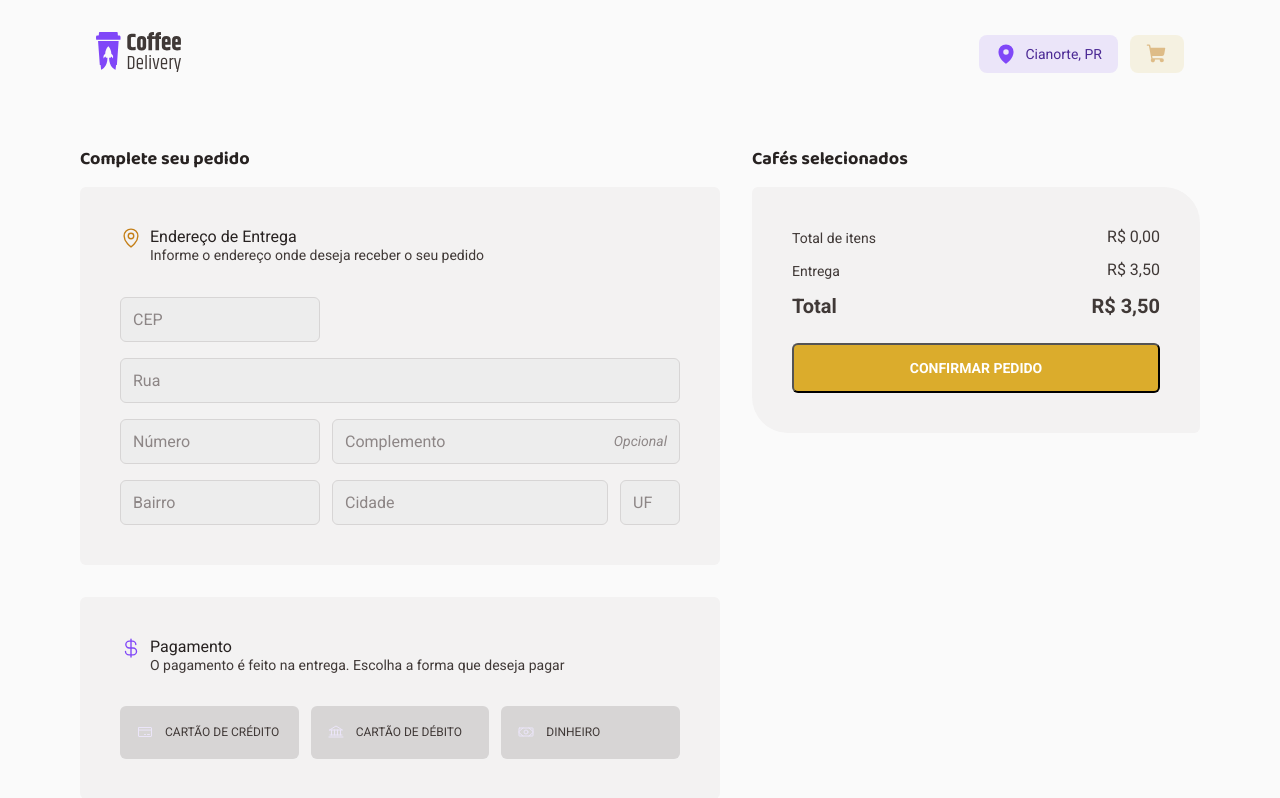
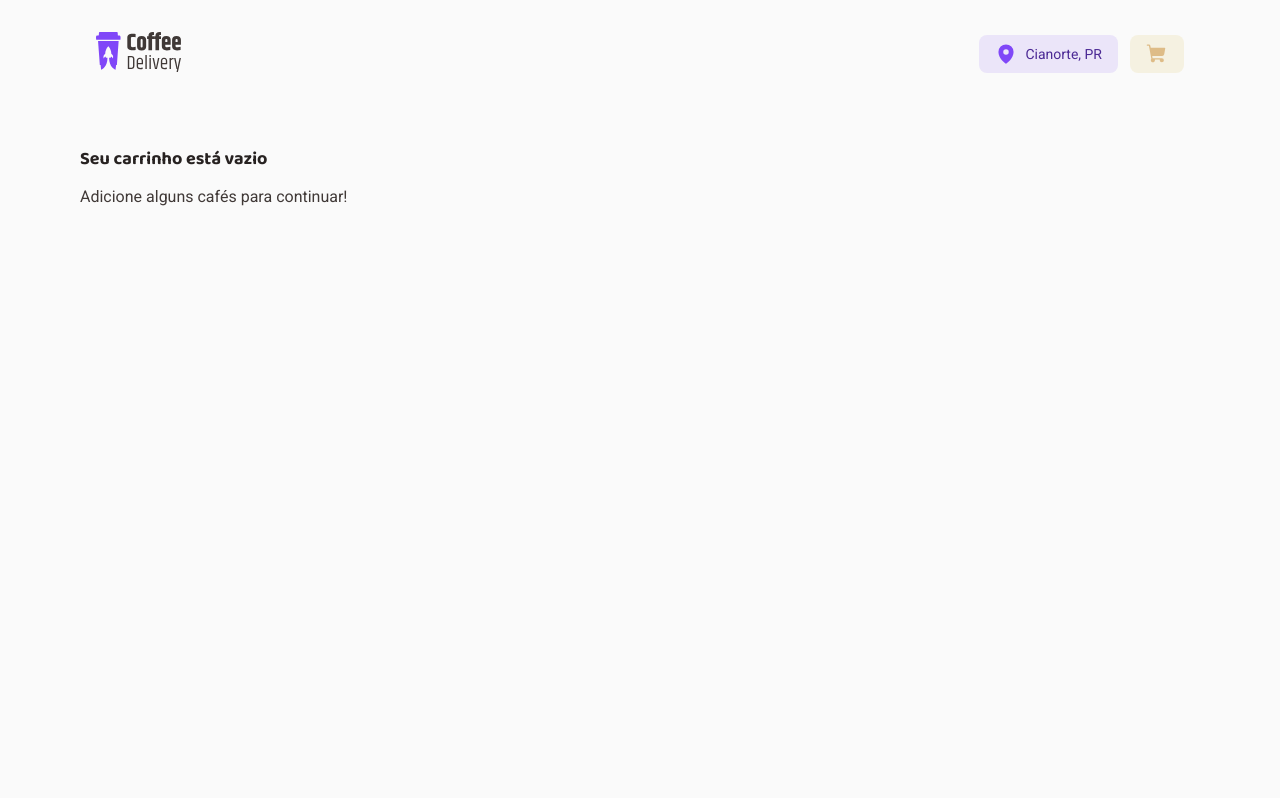
Before and after one commit to tamires-galvao/coffeeDelivery, a React (Vite) app: page /cart in a window 1280 px wide. Shown: the top 798 px of the page. Built offline with nearby package versions, Linux system fonts and the light colour scheme.

Commit message:
Melhorando Cart de pagamento

```diff
--- a/src/components/Card/index.tsx
+++ b/src/components/Card/index.tsx
@@ -32,7 +32,7 @@ export function ProductCard({ coffee }: ProductCardProps) {
   const [isItemAdded, setIsItemAdded] = useState(false);
   const { addItem, getItemQuantity } = useCart();
 
-  const currentQuantity = getItemQuantity(coffee.id); // Função fictícia para buscar quantidade no carrinho
+  const currentQuantity = getItemQuantity(coffee.id);
 
   const incrementQuantity = useCallback(() => {
     setQuantity((state) => state + 1);
--- a/src/pages/Cart/index.tsx
+++ b/src/pages/Cart/index.tsx
@@ -1,7 +1,7 @@
-import { Fragment } from 'react'
-import { SubmitHandler, useForm } from 'react-hook-form'
-import { z } from 'zod'
-import { zodResolver } from '@hookform/resolvers/zod'
+import { Fragment, useMemo, useState } from 'react';
+import { FieldErrors, SubmitHandler, useForm, UseFormRegister } from 'react-hook-form';
+import { z } from 'zod';
+import { zodResolver } from '@hookform/resolvers/zod';
 import {
   Bank,
   CreditCard,
@@ -9,13 +9,13 @@ import {
   MapPin,
   Money,
   Trash,
-} from 'phosphor-react'
+} from 'phosphor-react';
 
-import { coffees } from '../../../data_coffee_list.json'
-import { useCart } from '../../hooks/useCart'
-import { QuantityInput } from '../../components/Form/QuantityInput'
-import { TextInput } from '../../components/Form/TextInput'
-import { Radio } from '../../components/Form/Radio'
+import { coffees as coffeeList } from '../../../data_coffee_list.json'; // Renomeado para evitar conflito
+import { useCart } from '../../hooks/useCart';
+import { QuantityInput } from '../../components/Form/QuantityInput';
+import { TextInput } from '../../components/Form/TextInput';
+import { Radio } from '../../components/Form/Radio';
 import {
   AddressContainer,
   AddressForm,
@@ -31,133 +31,87 @@ import {
   PaymentErrorMessage,
   PaymentHeading,
   PaymentOptions,
-} from './styles'
+} from './styles';
+
+// Tipagem explícita para os cafés
+interface CoffeeItem {
+  id: string;
+  name: string;
+  price: number;
+  image: string;
+}
+
+// Schema de validação ajustado
+const newOrder = z.object({
+  cep: z.string().regex(/^\d{5}-?\d{3}$/, 'Informe um CEP válido (ex.: 12345-678)'),
+  street: z.string().min(1, 'Informe a rua'),
+  number: z.string().min(1, 'Informe o número'),
+  fullAddress: z.string().optional(),
+  neighborhood: z.string().min(1, 'Informe o bairro'),
+  city: z.string().min(1, 'Informe a cidade'),
+  state: z.string().length(2, 'Informe a UF com 2 caracteres'),
+  paymentMethod: z.enum(['credit', 'debit', 'cash'], {
+    invalid_type_error: 'Selecione uma forma de pagamento',
+  }),
+});
 
 type FormInputs = {
-  cep: number
-  street: string
-  number: string
-  fullAddress: string
-  neighborhood: string
-  city: string
-  state: string
-  paymentMethod: 'credit' | 'debit' | 'cash'
-}
+  cep: string;
+  street: string;
+  number: string;
+  fullAddress?: string;
+  neighborhood: string;
+  city: string;
+  state: string;
+  paymentMethod: 'credit' | 'debit' | 'cash';
+};
+export type OrderInfo = FormInputs;
 
-const newOrder = z.object({
-  cep: z.number({ invalid_type_error: 'Informe o CEP' }),
-  street: z.string().min(1, 'Informe a rua'),
-  number: z.string().min(1, 'Informe o número'),
-  fullAddress: z.string(),
-  neighborhood: z.string().min(1, 'Informe o bairro'),
-  city: z.string().min(1, 'Informe a cidade'),
-  state: z.string().min(1, 'Informe a UF'),
-  paymentMethod: z.enum(['credit', 'debit', 'cash'], {
-    invalid_type_error: 'Informe um método de pagamento',
-  }),
-})
+const shippingPrice = 3.5;
 
-export type OrderInfo = z.infer<typeof newOrder>
+// Utilitário para formatar moeda
+const formatCurrency = (value: number) =>
+  new Intl.NumberFormat('pt-br', {
+    currency: 'BRL',
+    style: 'currency',
+  }).format(value);
 
-const shippingPrice = 3.5
-
-export function Cart() {
-  const {
-    cart,
-    checkout,
-    incrementItemQuantity,
-    decrementItemQuantity,
-    removeItem,
-  } = useCart()
-
-  const coffeesInCart = cart.map((item) => {
-    const coffeeInfo = coffees.find((coffee) => coffee.id === item.id)
-
-    if (!coffeeInfo) {
-      throw new Error('Invalid coffee.')
-    }
-
-    return {
-      ...coffeeInfo,
-      quantity: item.quantity,
-    }
-  })
-
-  const totalItemsPrice = coffeesInCart.reduce((previousValue, currentItem) => {
-    return (previousValue += currentItem.price * currentItem.quantity)
-  }, 0)
-
-  const {
+// Componente separado para o formulário de endereço
+function AddressFormComponent({
   register,
-    handleSubmit,
-    watch,
-    formState: { errors },
-  } = useForm<FormInputs>({
-    resolver: zodResolver(newOrder),
-  })
-
-  const selectedPaymentMethod = watch('paymentMethod')
-
-  function handleItemIncrement(itemId: string) {
-    incrementItemQuantity(itemId)
-  }
-
-  function handleItemDecrement(itemId: string) {
-    decrementItemQuantity(itemId)
-  }
-
-  function handleItemRemove(itemId: string) {
-    removeItem(itemId)
-  }
-
-  const handleOrderCheckout: SubmitHandler<FormInputs> = (data) => {
-    if (cart.length === 0) {
-      return alert('É preciso ter pelo menos um item no carrinho')
-    }
-
-    checkout(data)
-  }
-
+  errors,
+}: {
+  register:  UseFormRegister<FormInputs>; // Pode ser tipado melhor com tipos do react-hook-form
+  errors: FieldErrors<FormInputs>;
+}) {
   return (
-    <Container>
-      <InfoContainer>
-        <h2>Complete seu pedido</h2>
-
-        <form id="order" onSubmit={handleSubmit(handleOrderCheckout)}>
     <AddressContainer>
       <AddressHeading>
         <MapPin size={22} />
-
         <div>
           <span>Endereço de Entrega</span>
-
           <p>Informe o endereço onde deseja receber o seu pedido</p>
         </div>
       </AddressHeading>
-
       <AddressForm>
         <TextInput
           placeholder="CEP"
-                type="number"
           containerProps={{ style: { gridArea: 'cep' } }}
           error={errors.cep}
-                {...register('cep', { valueAsNumber: true })}
+          {...register('cep')}
         />
-
         <TextInput
           placeholder="Rua"
           containerProps={{ style: { gridArea: 'street' } }}
           error={errors.street}
           {...register('street')}
         />
-
         <TextInput
           placeholder="Número"
           containerProps={{ style: { gridArea: 'number' } }}
           error={errors.number}
           {...register('number')}
         />
-
         <TextInput
           placeholder="Complemento"
           optional
@@ -165,21 +119,18 @@ export function Cart() {
           error={errors.fullAddress}
           {...register('fullAddress')}
         />
-
         <TextInput
           placeholder="Bairro"
           containerProps={{ style: { gridArea: 'neighborhood' } }}
           error={errors.neighborhood}
           {...register('neighborhood')}
         />
-
         <TextInput
           placeholder="Cidade"
           containerProps={{ style: { gridArea: 'city' } }}
           error={errors.city}
           {...register('city')}
         />
-
         <TextInput
           placeholder="UF"
           maxLength={2}
@@ -189,56 +140,130 @@ export function Cart() {
         />
       </AddressForm>
     </AddressContainer>
+  );
+}
 
+export function Cart() {
+  const {
+    cart,
+    checkout,
+    incrementItemQuantity,
+    decrementItemQuantity,
+    removeItem,
+  } = useCart();
+  const [isSubmitting, setIsSubmitting] = useState(false);
+
+  const {
+    register,
+    handleSubmit,
+    watch,
+    formState: { errors },
+  } = useForm<FormInputs>({
+    resolver: zodResolver(newOrder),
+  });
+
+  const selectedPaymentMethod = watch('paymentMethod');
+
+  // Memoização para melhorar performance
+  const coffeesInCart = useMemo(() => {
+    return cart
+      .map((item) => {
+        const coffeeInfo = coffeeList.find((coffee) => coffee.id === item.id);
+        if (!coffeeInfo) return null;
+        return { ...coffeeInfo, quantity: item.quantity };
+      })
+      .filter(Boolean) as (CoffeeItem & { quantity: number })[];
+  }, [cart]);
+
+  const totalItemsPrice = useMemo(() => {
+    return coffeesInCart.reduce(
+      (acc, item) => acc + (item.price || 0) * item.quantity,
+      0,
+    );
+  }, [coffeesInCart]);
+
+  // Funções de manipulação do carrinho
+  const handleItemIncrement = (itemId: string) => incrementItemQuantity(itemId);
+  const handleItemDecrement = (itemId: string) => decrementItemQuantity(itemId);
+  const handleItemRemove = (itemId: string) => removeItem(itemId);
+
+  const handleOrderCheckout: SubmitHandler<FormInputs> = async (data) => {
+    if (cart.length === 0) {
+      alert('É preciso ter pelo menos um item no carrinho');
+      return;
+    }
+    setIsSubmitting(true);
+    try {
+      await checkout(data); // Assumindo que checkout é assíncrono
+    } finally {
+      setIsSubmitting(false);
+    }
+  };
+
+  // Caso o carrinho esteja vazio
+  if (cart.length === 0) {
+    return (
+      <Container>
+        <InfoContainer>
+          <h2>Seu carrinho está vazio</h2>
+          <p>Adicione alguns cafés para continuar!</p>
+        </InfoContainer>
+      </Container>
+    );
+  }
+
+  return (
+    <Container>
+      <InfoContainer>
+        <h2>Complete seu pedido</h2>
+        <form id="order" onSubmit={handleSubmit(handleOrderCheckout)}>
+          <AddressFormComponent register={register} errors={errors} />
           <PaymentContainer>
             <PaymentHeading>
               <CurrencyDollar size={22} />
-
               <div>
                 <span>Pagamento</span>
-
                 <p>
                   O pagamento é feito na entrega. Escolha a forma que deseja
                   pagar
                 </p>
               </div>
             </PaymentHeading>
-
             <PaymentOptions>
               <div>
                 <Radio
                   isSelected={selectedPaymentMethod === 'credit'}
                   {...register('paymentMethod')}
                   value="credit"
+                  aria-label="Cartão de crédito"
                 >
                   <CreditCard size={16} />
                   <span>Cartão de crédito</span>
                 </Radio>
-
                 <Radio
                   isSelected={selectedPaymentMethod === 'debit'}
                   {...register('paymentMethod')}
                   value="debit"
+                  aria-label="Cartão de débito"
                 >
                   <Bank size={16} />
                   <span>Cartão de débito</span>
                 </Radio>
-
                 <Radio
                   isSelected={selectedPaymentMethod === 'cash'}
                   {...register('paymentMethod')}
                   value="cash"
+                  aria-label="Dinheiro"
                 >
                   <Money size={16} />
                   <span>Dinheiro</span>
                 </Radio>
               </div>
-
-              {errors.paymentMethod ? (
-                <PaymentErrorMessage role="alert">
+              {errors.paymentMethod && (
+                <PaymentErrorMessage role="alert" aria-live="polite">
                   {errors.paymentMethod.message}
                 </PaymentErrorMessage>
-              ) : null}
+              )}
             </PaymentOptions>
           </PaymentContainer>
         </form>
@@ -246,76 +271,51 @@ export function Cart() {
 
       <InfoContainer>
         <h2>Cafés selecionados</h2>
-
         <CartTotal>
           {coffeesInCart.map((coffee) => (
             <Fragment key={coffee.id}>
               <Coffee>
                 <div>
                   <img src={coffee.image} alt={coffee.name} />
-
                   <div>
                     <span>{coffee.name}</span>
-
                     <CoffeeInfo>
                       <QuantityInput
                         quantity={coffee.quantity}
                         incrementQuantity={() => handleItemIncrement(coffee.id)}
                         decrementQuantity={() => handleItemDecrement(coffee.id)}
                       />
-
                       <button onClick={() => handleItemRemove(coffee.id)}>
-                        <Trash />
+                        <Trash size={16} />
                         <span>Remover</span>
                       </button>
                     </CoffeeInfo>
                   </div>
                 </div>
-
-                <aside>R$ {coffee.price?.toFixed(2)}</aside>
+                <aside>{formatCurrency(coffee.price)}</aside>
               </Coffee>
-
               <span />
             </Fragment>
           ))}
-
           <CartTotalInfo>
             <div>
               <span>Total de itens</span>
-              <span>
-                {new Intl.NumberFormat('pt-br', {
-                  currency: 'BRL',
-                  style: 'currency',
-                }).format(totalItemsPrice)}
-              </span>
+              <span>{formatCurrency(totalItemsPrice)}</span>
             </div>
-
             <div>
               <span>Entrega</span>
-              <span>
-                {new Intl.NumberFormat('pt-br', {
-                  currency: 'BRL',
-                  style: 'currency',
-                }).format(shippingPrice)}
-              </span>
+              <span>{formatCurrency(shippingPrice)}</span>
             </div>
-
             <div>
               <span>Total</span>
-              <span>
-                {new Intl.NumberFormat('pt-br', {
-                  currency: 'BRL',
-                  style: 'currency',
-                }).format(totalItemsPrice + shippingPrice)}
-              </span>
+              <span>{formatCurrency(totalItemsPrice + shippingPrice)}</span>
             </div>
           </CartTotalInfo>
-
-          <CheckoutButton type="submit" form="order">
-            Confirmar pedido
+          <CheckoutButton type="submit" form="order" disabled={isSubmitting}>
+            {isSubmitting ? 'Processando...' : 'Confirmar pedido'}
           </CheckoutButton>
         </CartTotal>
       </InfoContainer>
     </Container>
-  )
+  );
 }
```
Lines whose indentation alone changed are shown as unchanged.
